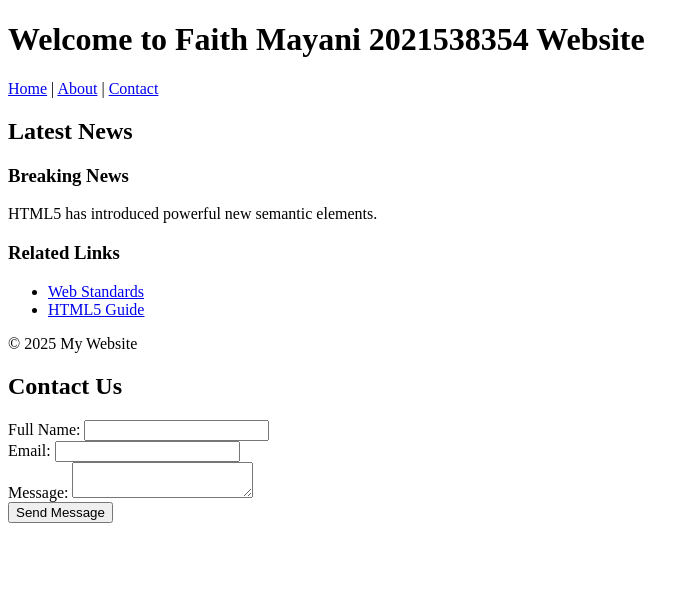
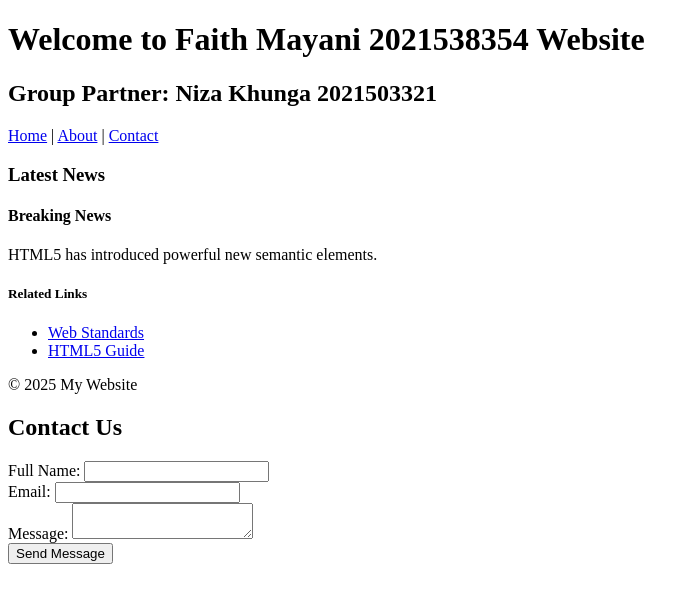
Before and after one commit to FaithMayani/lab2-html, a plain HTML site: page index.html in a window 1280 px wide. Shown: the whole page, without its empty margins (0-699 px from the left). Drawn offline with Linux system fonts and the light colour scheme.

Commit message:
Add <h2></h2> to index.html
Add Group Partner name to <h2></h2> under the header tag.

```diff
--- a/index.html
+++ b/index.html
@@ -8,6 +8,7 @@
 <body>
     <header>
         <h1>Welcome to Faith Mayani 2021538354 Website</h1>
+        <h2>Group Partner: Niza Khunga 2021503321</h2>
         <nav>
             <a href="#">Home</a> |
             <a href="#">About</a> |
@@ -16,14 +17,14 @@
     </header>
     <main>
         <section>
-            <h2>Latest News</h2>
+            <h3>Latest News</h3>
             <article>
-                <h3>Breaking News</h3>
+                <h4>Breaking News</h4>
                 <p>HTML5 has introduced powerful new semantic elements.</p>
             </article>
         </section>
         <aside>
-            <h3>Related Links</h3>
+            <h5>Related Links</h5>
             <ul>
                 <li><a href="#">Web Standards</a></li>
                 <li><a href="#">HTML5 Guide</a></li>
@@ -34,7 +35,7 @@
         <p>&copy; 2025 My Website</p>
     </footer>
     <section>
-        <h2>Contact Us</h2>
+        <h1>Contact Us</h1>
         <form action="#" method="post">
             <label for="name">Full Name:</label>
             <input type="text" id="name" name="name" required minlength="3"><br>
```
